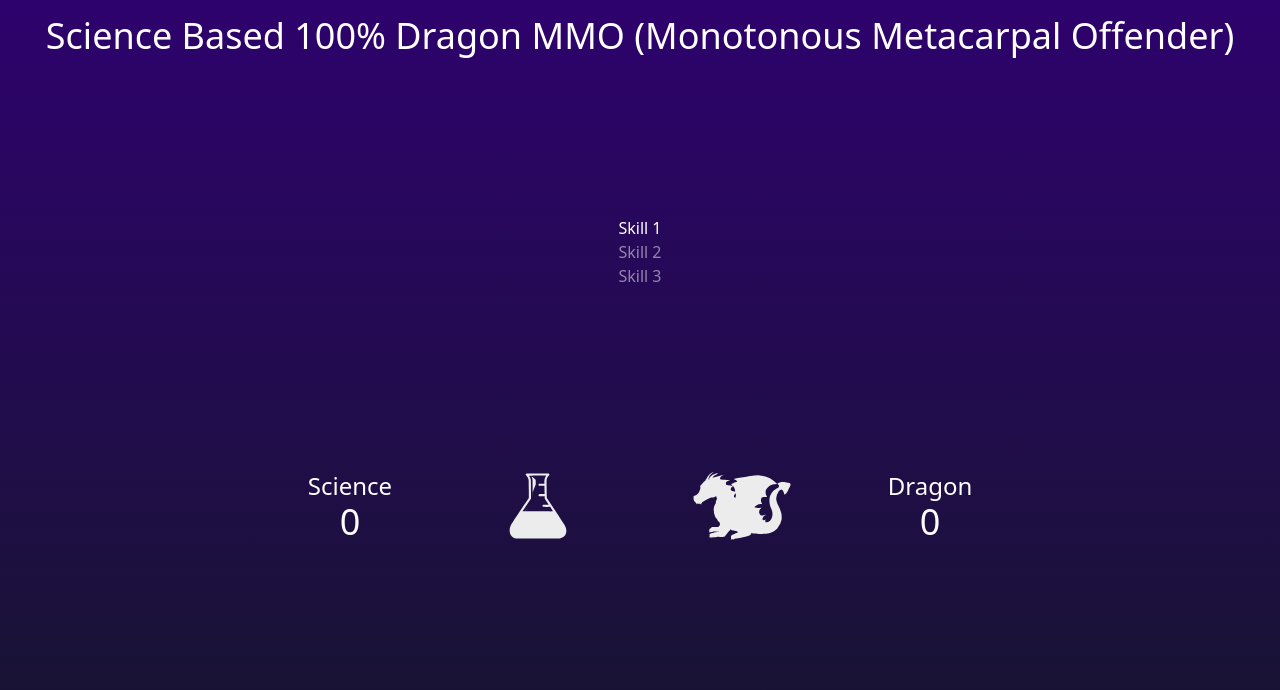
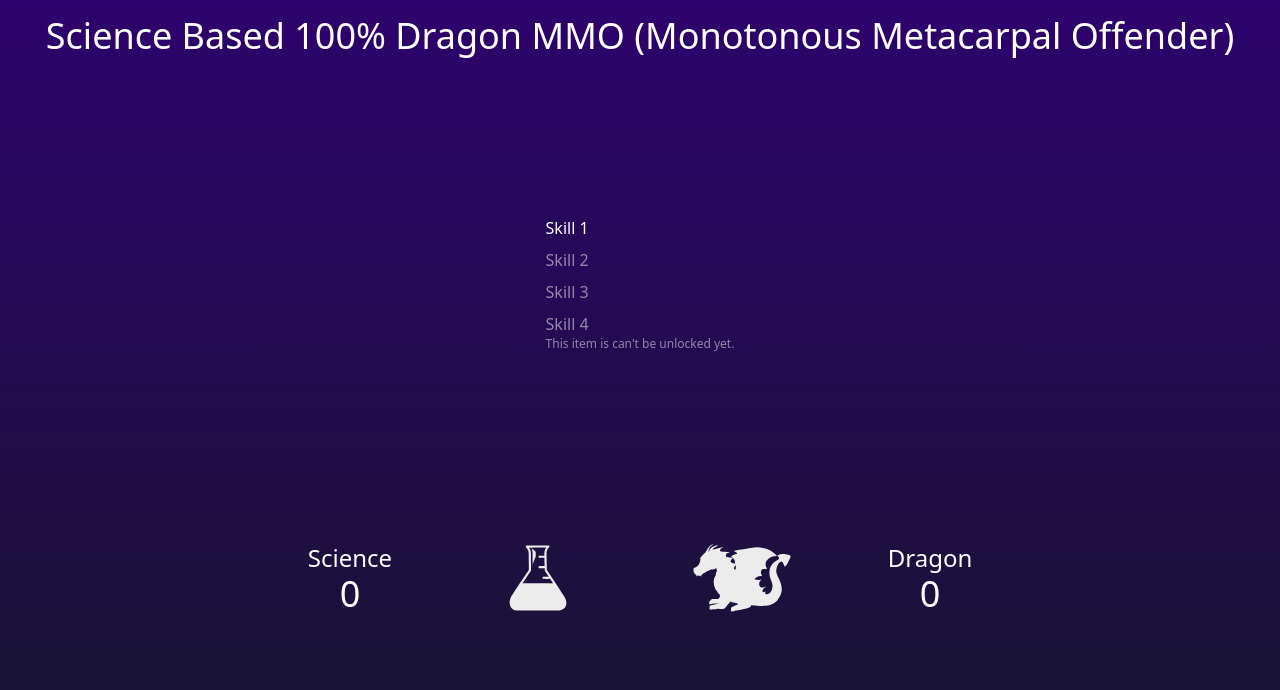
Before and after one commit to floomby/100-percent-dragon, a Next.js app: page / in a window 1280 px wide. Shown: the top 690 px of the page. Built offline with nearby package versions, Linux system fonts and the light colour scheme.

Commit message:
finish tech tree logic

```diff
--- a/src/components/TechTree.tsx
+++ b/src/components/TechTree.tsx
@@ -33,43 +33,37 @@ export default function TechTree() {
     skillsData.map((skill: Skill) => [skill.id, skill])
   );
 
-  // Build the skill tree by recursively rendering sub-trees
-  function renderSubTree(skill: Skill) {
-    const dependantSkills: Skill[] = [];
-    const dependantSkillsIds = dependenciesData.filter((dep) =>
-      dep["requires"].includes(skill.id)
+  function renderSkill(skill: Skill) {
+    // get ids of dependant skills
+    const skillDependencies = dependenciesData.filter(
+      (dep) => dep["skill_id"] === skill.id
     );
 
-    for (const dependantSkillsIdsEntry of dependantSkillsIds) {
-      dependantSkills.push(
-        skillsMap.get(dependantSkillsIdsEntry.skill_id) as Skill
-      );
-    }
+    // Check if any dependencies are locked. If there are, the item will be disabled
+    const hasLockedDependencies: boolean =
+      skillDependencies[0]?.requires?.some(
+        (depId) => skillsMap.get(depId)?.unlocked === false
+      ) ?? false;
+
+    const buttonClasses: string[] = [
+      "text-left mb-2 ",
+      skill.unlocked ? "opacity-100": "opacity-50"
+    ]
 
     return (
       <li key={skill.id}>
         <button
+          className={buttonClasses.join("")}
+          disabled={hasLockedDependencies}
           onClick={() => handleSkillClick(skill.id)}
-          style={{opacity: (!skill.unlocked) ? "0.5" : "1"}}
         >
           {skill.name}
+          {hasLockedDependencies && <span className="block text-xs">This item is can&apos;t be unlocked yet.</span>}
         </button>
-
-        {
-          skill.unlocked === true && (
-            <ul>
-              {dependantSkills.map((dep) => {
-                if (dep?.id) {
-                  return (renderSubTree(skillsData[dep.id] as Skill));
-                }
-              })}
-            </ul>
-          )
-        }
       </li>
     );
   }
 
   // Render the top-level skill tree
-  return <ul>{renderSubTree(skillsData[0] as Skill)}</ul>;
+  return <ul>{skillsData.map((skill) => renderSkill(skill))}</ul>;
 }
```
